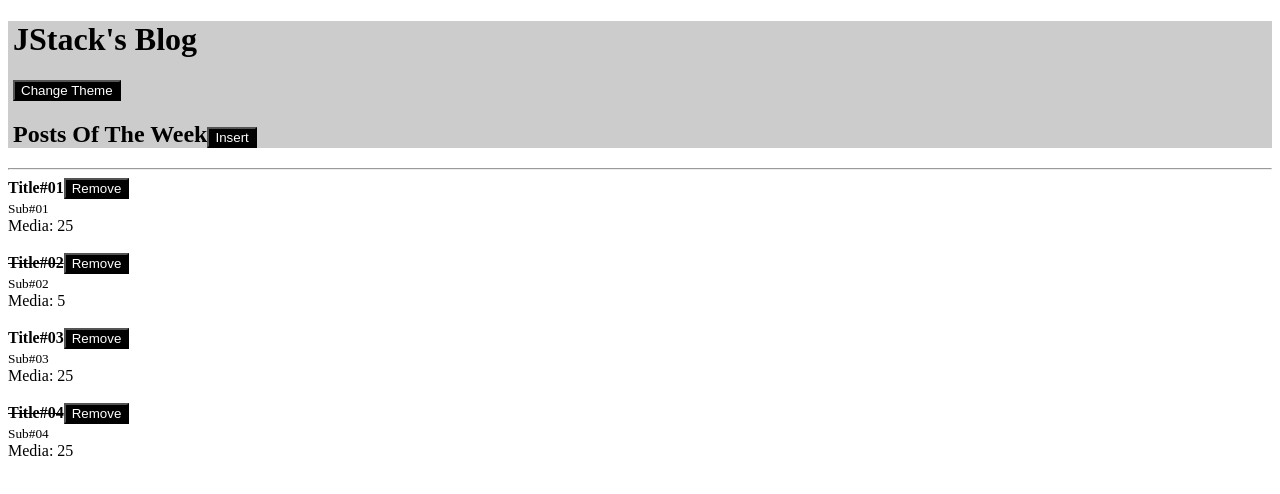
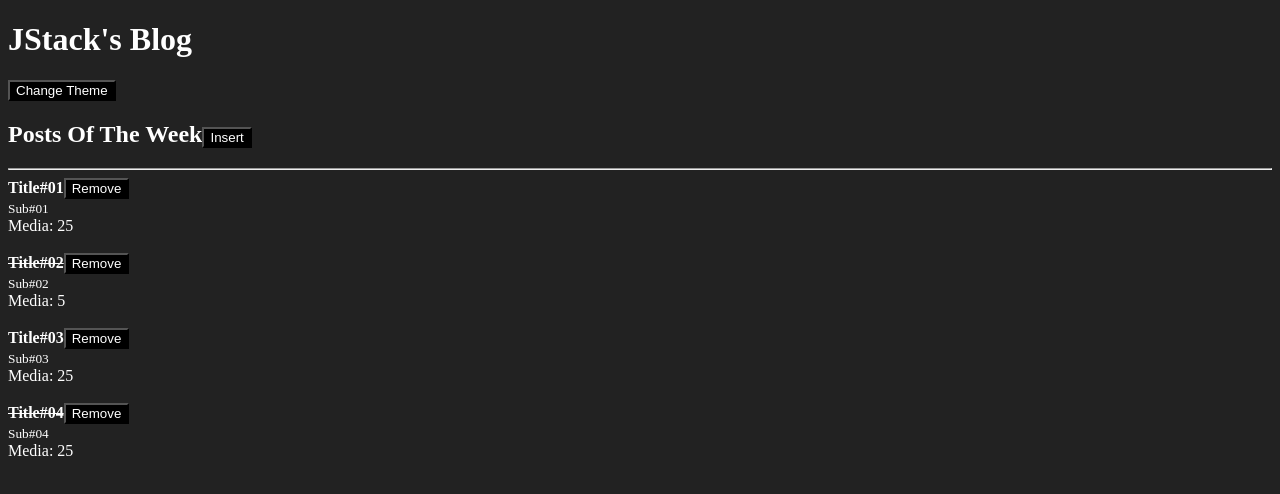
Before and after one commit to rsfbernardes/react-fundamentals, a React app: page / in a window 1280 px wide. Shown: the top 494 px of the page. Built offline with nearby package versions, Linux system fonts and the light colour scheme.

Commit message:
Working with css files

```diff
--- a/package.json
+++ b/package.json
@@ -13,7 +13,9 @@
     "@babel/preset-env": "^7.16.11",
     "@babel/preset-react": "^7.16.7",
     "clean-webpack-plugin": "^4.0.0",
+    "css-loader": "^6.7.0",
     "html-webpack-plugin": "^5.5.0",
+    "style-loader": "^3.3.1",
     "webpack": "^5.69.1",
     "webpack-cli": "^4.9.2",
     "webpack-dev-server": "^4.7.4"
--- a/src/Header.js
+++ b/src/Header.js
@@ -8,17 +8,13 @@
   const {onToogleTheme} = useContext(ThemeContext);
 
   return (
-    <div
-      style={{
-        background: '#ccc',
-        paddingLeft: '5px',
-      }}>
+    <>
       <h1>{props.title}</h1>
       <Button onClick={onToogleTheme}>
         Change Theme
       </Button>
       {props.children}
-    </div>
+    </>
   );
 };
 
--- /dev/null
+++ b/src/index.css
@@ -0,0 +1,4 @@
+body {
+  background: #222;
+  color: #fff;
+}
--- a/src/index.js
+++ b/src/index.js
@@ -3,6 +3,8 @@
 
 import App from './App';
 
+import  './index.css'
+
 ReactDOM.render(
     <App />,
     document.getElementById('root'),
--- a/webpack.config.js
+++ b/webpack.config.js
@@ -21,6 +21,10 @@
         exclude: /node-modules/,
         use: 'babel-loader'
       },
+      {
+        test: /\.css$/,
+        use: ['style-loader', 'css-loader'],
+      }
     ],
   },
   devServer: {
```
Also changed, not shown: 1 other file (tests, documents, lock files or other folders).
